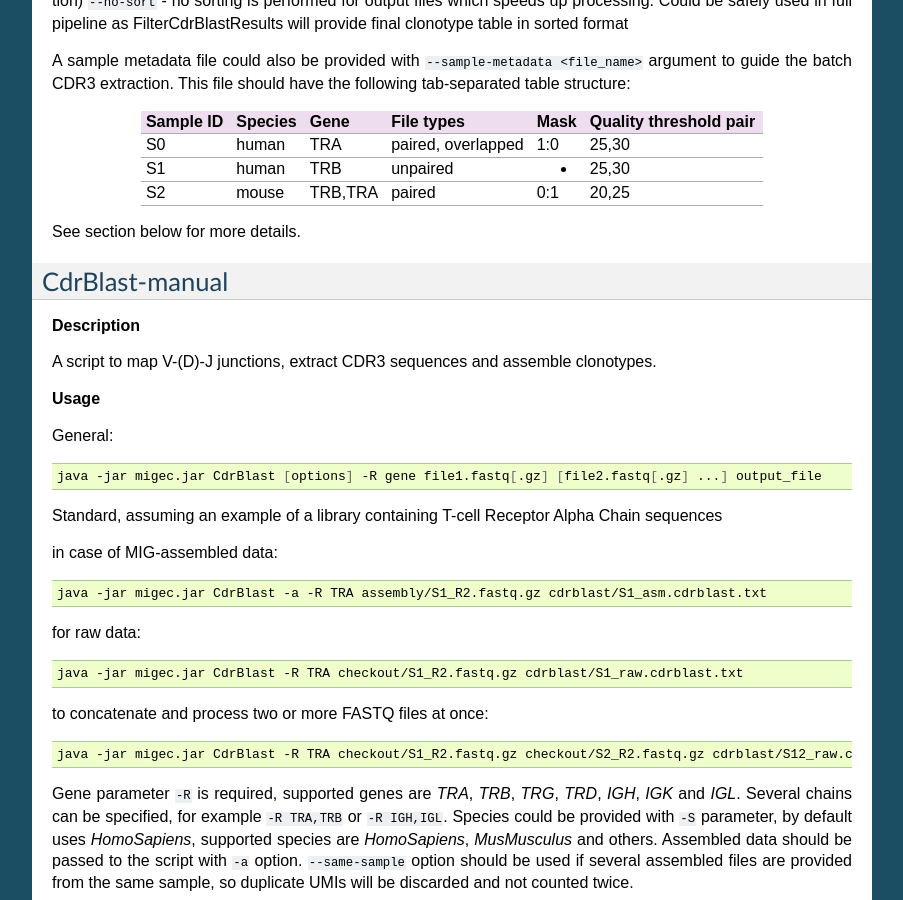
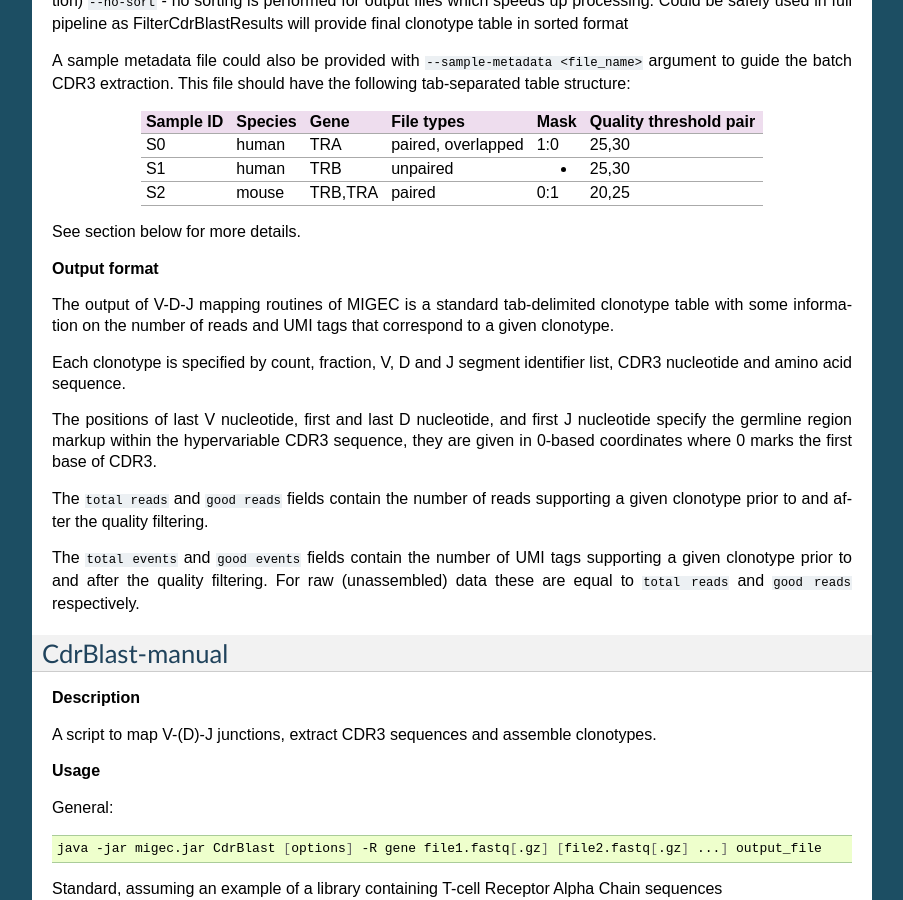
Before and after one commit to mikessh/migec, a Sphinx documentation site: the page built from doc/cdrblast.rst, in a window 1280 px wide and 900 px high, scrolled down 760 px. Shown: the whole window, without its empty margins (198-1101 px from the left). Built offline with Sphinx 7.4.7, drawn with Linux system fonts in a browser that asks for light colours.

Commit message:
Update docs

```diff
--- a/doc/cdrblast.rst
+++ b/doc/cdrblast.rst
@@ -68,6 +68,28 @@ structure:
 
 See section below for more details.
 
+**Output format**
+
+The output of V-D-J mapping routines of MIGEC is a standard tab-delimited
+clonotype table with some information on the number of reads and UMI tags
+that correspond to a given clonotype.
+
+Each clonotype is specified by count, fraction, V, D and J segment
+identifier list, CDR3 nucleotide and amino acid sequence.
+
+The positions of last V nucleotide, first and last D nucleotide, and first
+J nucleotide specify the germline region markup within the hypervariable CDR3
+sequence, they are given in 0-based coordinates where 0 marks the first base of
+CDR3.
+
+The ``total reads`` and ``good reads`` fields contain the number of reads
+supporting a given clonotype prior to and after the quality filtering.
+
+The ``total events`` and ``good events`` fields contain the number of UMI tags
+supporting a given clonotype prior to and after the quality filtering. For raw
+(unassembled) data these are equal to ``total reads`` and ``good reads``
+respectively.
+
 .. _cdrblastmanual:
 
 CdrBlast-manual
```
Also changed, not shown: doc/assemble.rst (+19 -0 lines), doc/checkout.rst (+17 -0 lines), doc/index.rst (line endings or trailing spaces).
